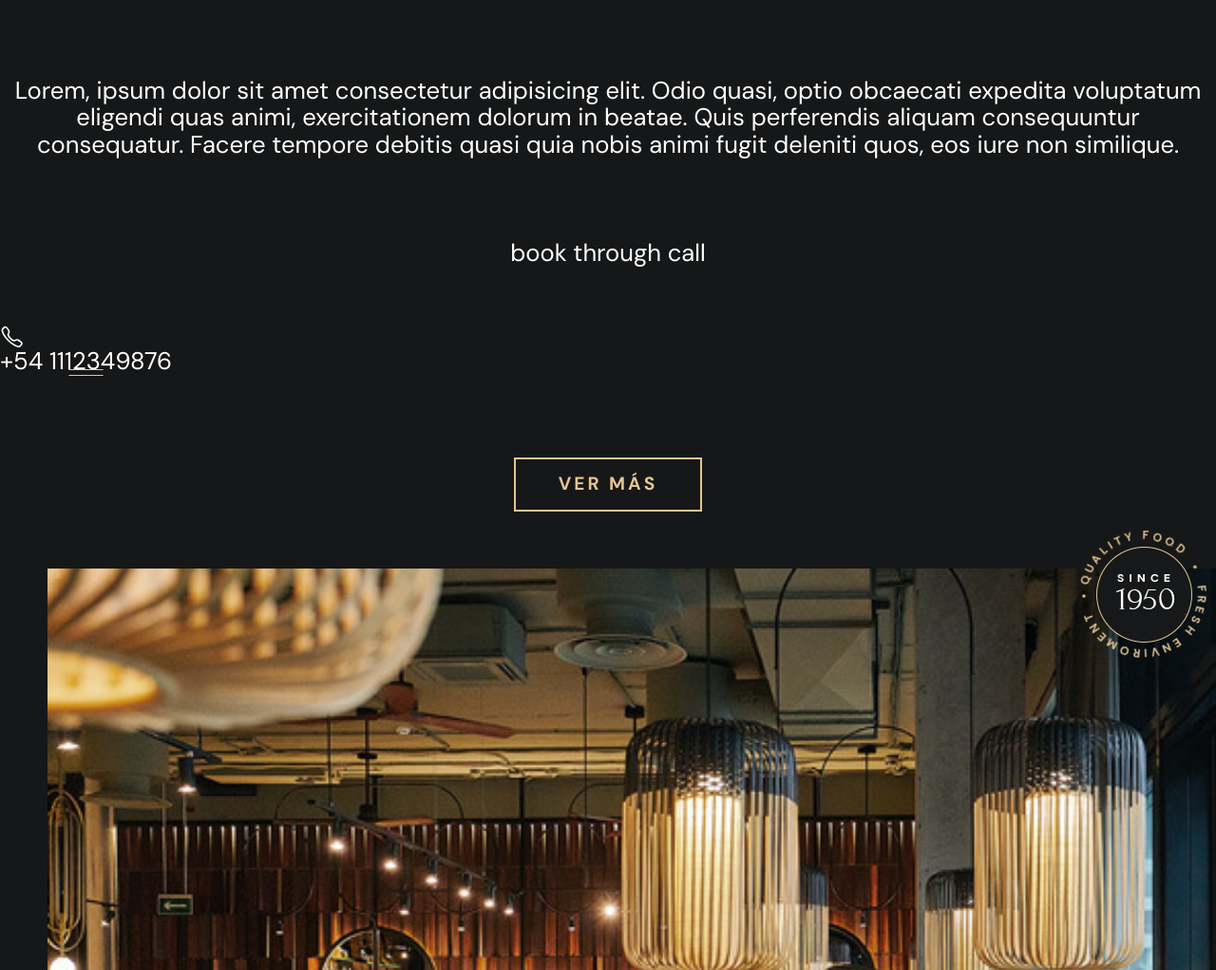
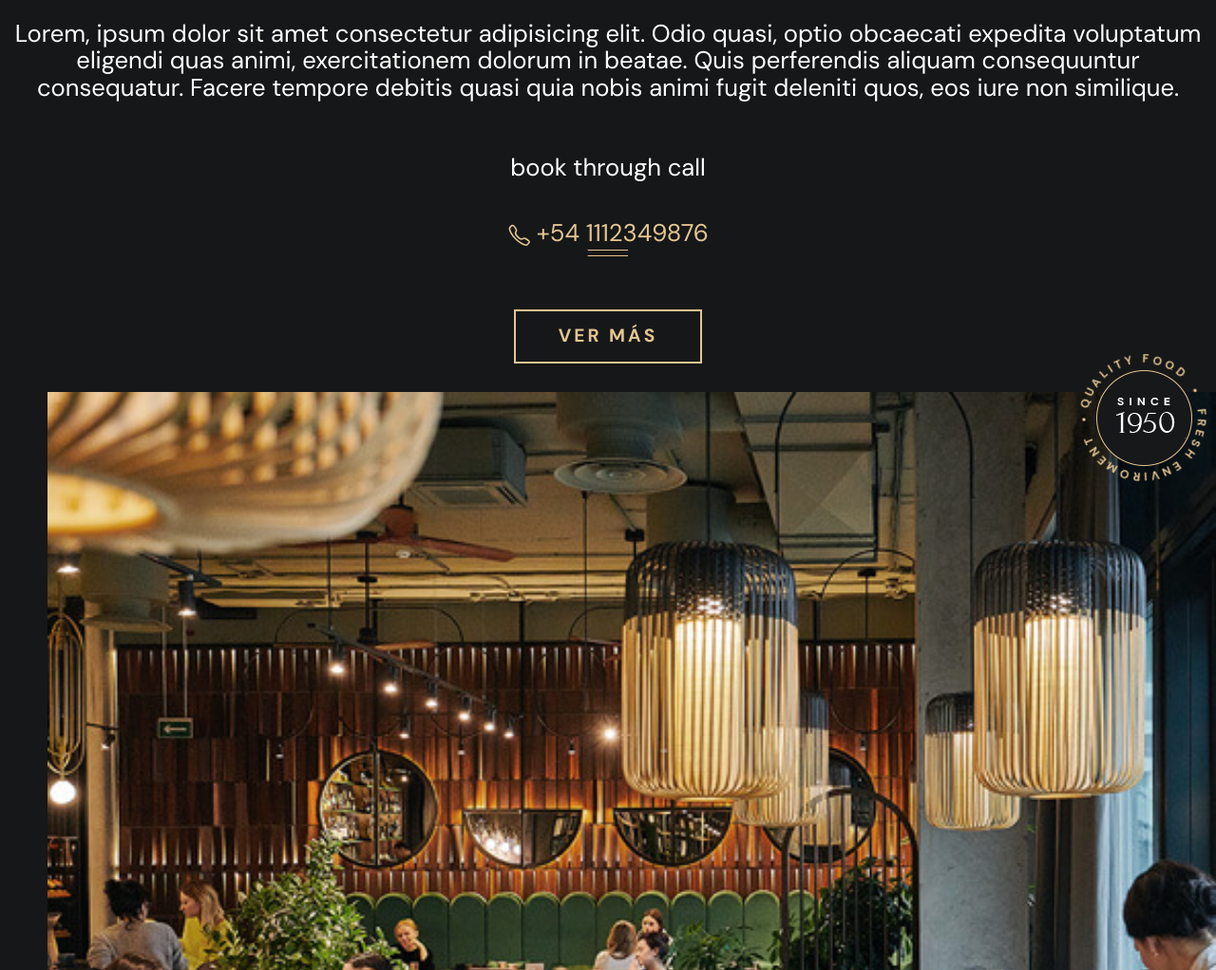
Before and after one commit to FrancoUrsino/RestoFood, a website: page index.html in a window 1280 px wide. Shown: the part 7342-8364 px from the top of the page at 95% size. Drawn offline with nearby package versions, Linux system fonts and the light colour scheme; a web font is replaced by a local one.

Commit message:
finish about section

```diff
--- a/index.html
+++ b/index.html
@@ -184,7 +184,7 @@
         <h2 class="headline-1 about__container--title">cada plato cuenta una historia</h2>
         <p class="about__container--text">Lorem, ipsum dolor sit amet consectetur adipisicing elit. Odio quasi, optio obcaecati expedita voluptatum eligendi quas animi, exercitationem dolorum in beatae. Quis perferendis aliquam consequuntur consequatur. Facere tempore debitis quasi quia nobis animi fugit deleniti quos, eos iure non similique.</p>
         <div class="contact__label">book through call</div>
-        <a href="" class="body-1 contact__number hover__underline"><ion-icon name="call-outline"></ion-icon> +54 1112349876</a>
+        <p class="body-1 contact__number hover__underline"><ion-icon name="call-outline"></ion-icon> +54 1112349876</p>
         <a href="#" class="hero__btn btn__primary">
           <span class="text text-1">Ver más</span>
           <span class="text text-2" aria-hidden="true">Ver más</span>
--- a/scss/_about.scss
+++ b/scss/_about.scss
@@ -1,7 +1,7 @@
 .about {
   &__container {
     display: grid;
-    gap: 60px;
+    gap: 30px;
 
     &--title {
       font-family: $zeyada;
@@ -91,3 +91,36 @@
 .w-100{
   width: 100%;
 }
+
+.contact__number{
+  display: flex;
+  flex-direction: row;
+  padding: 10px 0;
+  width: 100%;
+  color: $gold-crayola;
+  max-width: max-content;
+  margin-inline: auto;
+  justify-content: center;
+
+  & ion-icon{
+    padding-right: 5px;
+    position: relative;
+    top: 3px;
+
+    &:hover{
+      animation: shake 500ms linear infinite;
+    }
+  }
+}
+
+@keyframes shake {
+  0%{
+    transform: rotate(0deg);
+  }
+  50%{
+    transform: rotate(10deg);
+  }
+  100%{
+    transform: rotate(0deg);
+  }
+}
```
Also changed, not shown: css/style.css, 1 other file.
